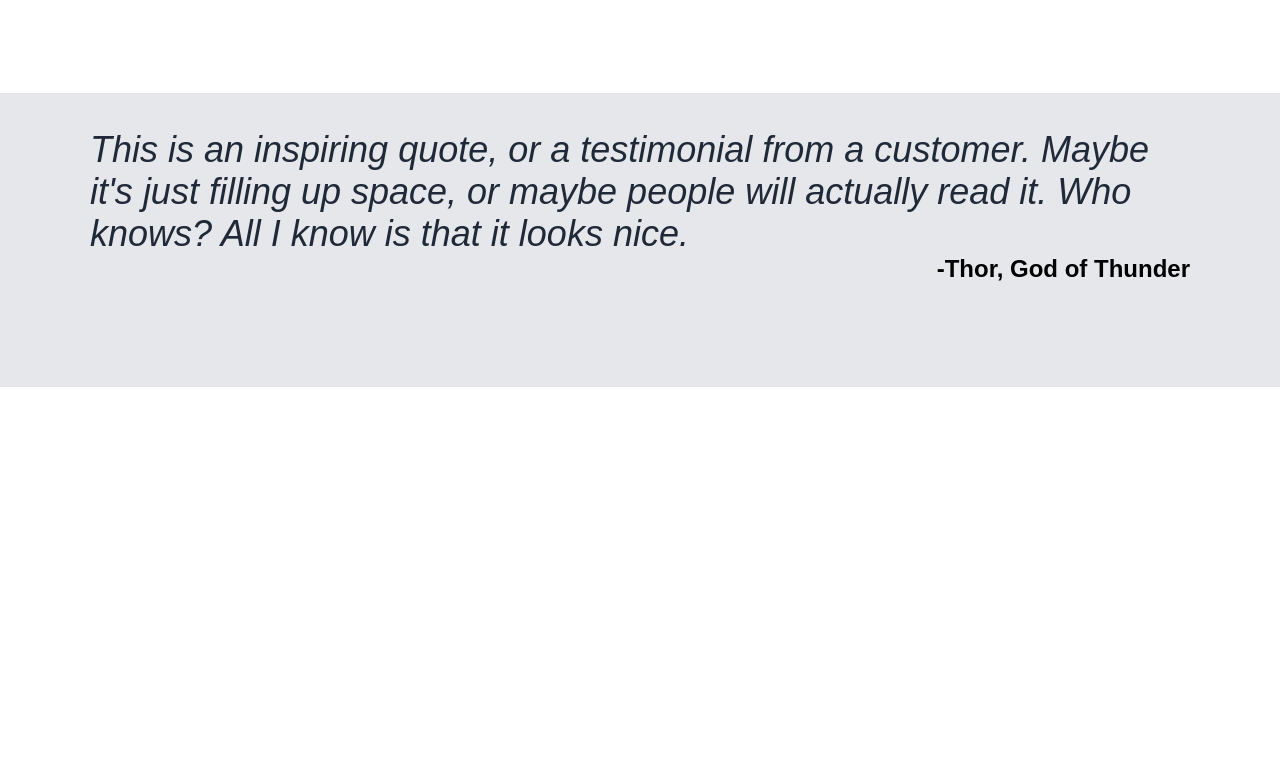
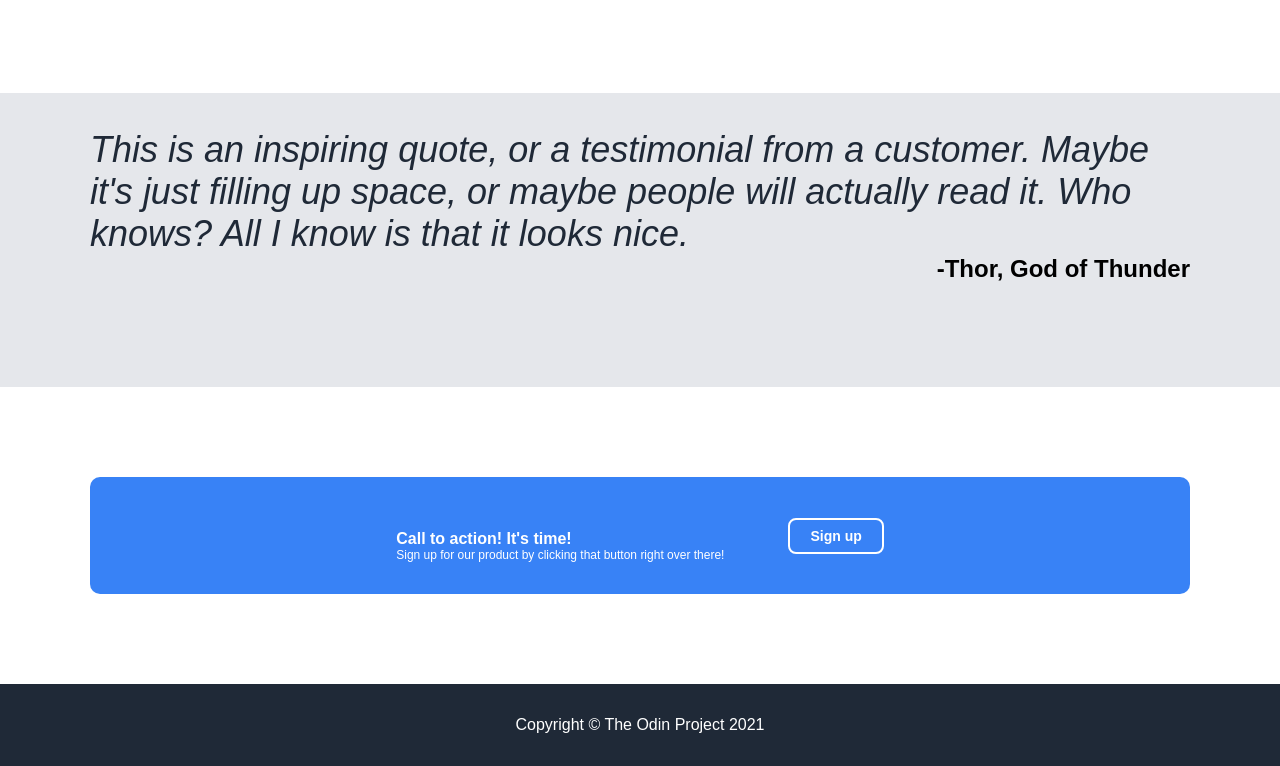
Before and after one commit to hanzalahanees/project-Landing-Page, a plain HTML site: page index.html in a window 1280 px wide. Shown: the part 858-1624 px from the top of the page. Before the commit the page ends 1245 px from the top, so only its background shows below. Drawn offline with Linux system fonts and the light colour scheme.

Commit message:
call section and footer section has been completed

```diff
--- a/index.html
+++ b/index.html
@@ -1,5 +1,6 @@
 <!DOCTYPE html>
 <html lang="en">
+
 <head>
     <meta charset="UTF-8">
     <meta http-equiv="X-UA-Compatible" content="IE=edge">
@@ -7,6 +8,7 @@
     <title>Project:Landing Page</title>
     <link rel="stylesheet" href="style.css">
 </head>
+
 <body>
     <div class="hero">
         <div class="header">
@@ -61,5 +63,20 @@
 
     </div>
 
+    <div class="call-to-action">
+        <div>
+            <h4>Call to action! It's time!</h4>
+            <p>Sign up for our product by clicking that button right over there!</p>
+        </div>
+        <div>
+            <button class="call-to-action-btn">Sign up</button>
+        </div>
+    </div>
+    <footer>
+        <p>Copyright <span>&copy</span> The Odin Project 2021</p>
+    </footer>
+
+
 </body>
+
 </html>
--- a/style.css
+++ b/style.css
@@ -166,3 +166,60 @@ button {
 /********************************************
 *   Quote Section End here                  *
 ********************************************/
+
+/********************************************
+*                                           *
+*   call Section Start here                 *
+*                                           *
+********************************************/
+
+
+.call-to-action {
+    background-color: #3882f6;
+    margin: 90px;
+    padding: 32px;
+    border: none;
+    border-radius: 10px;
+    display: flex;
+    align-items: center;
+    justify-content: center;
+    gap: 64px;
+}
+
+.call-to-action h4 {
+    color: white;
+    margin-bottom: 0px;
+
+
+}
+
+.call-to-action p {
+    font-size: 12px;
+    color: white;
+    padding: 0px;
+    margin: 0px;
+}
+
+.call-to-action-btn {
+    color: white;
+    background-color: transparent;
+    border: 2px solid white;
+}
+/********************************************
+*   Call Section End here                   *
+********************************************/
+
+/********************************************
+*                                           *
+*   footer Section Start here               *
+*                                           *
+********************************************/
+footer {
+    background-color: #1F2937;
+    color: white;
+    text-align: center;
+    padding: 16px;
+}
+/********************************************
+*   footer Section End here                 *
+********************************************/
```
